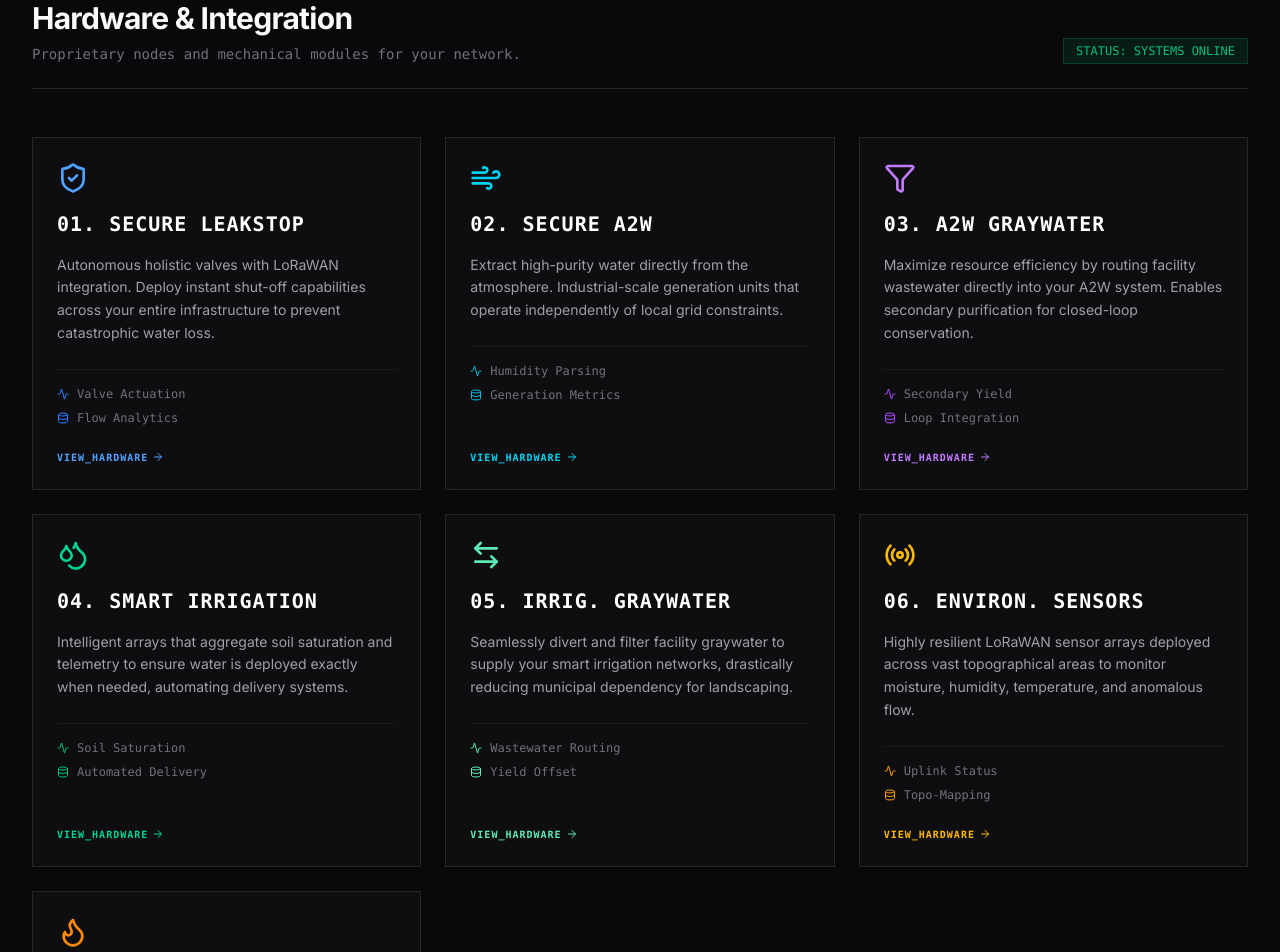
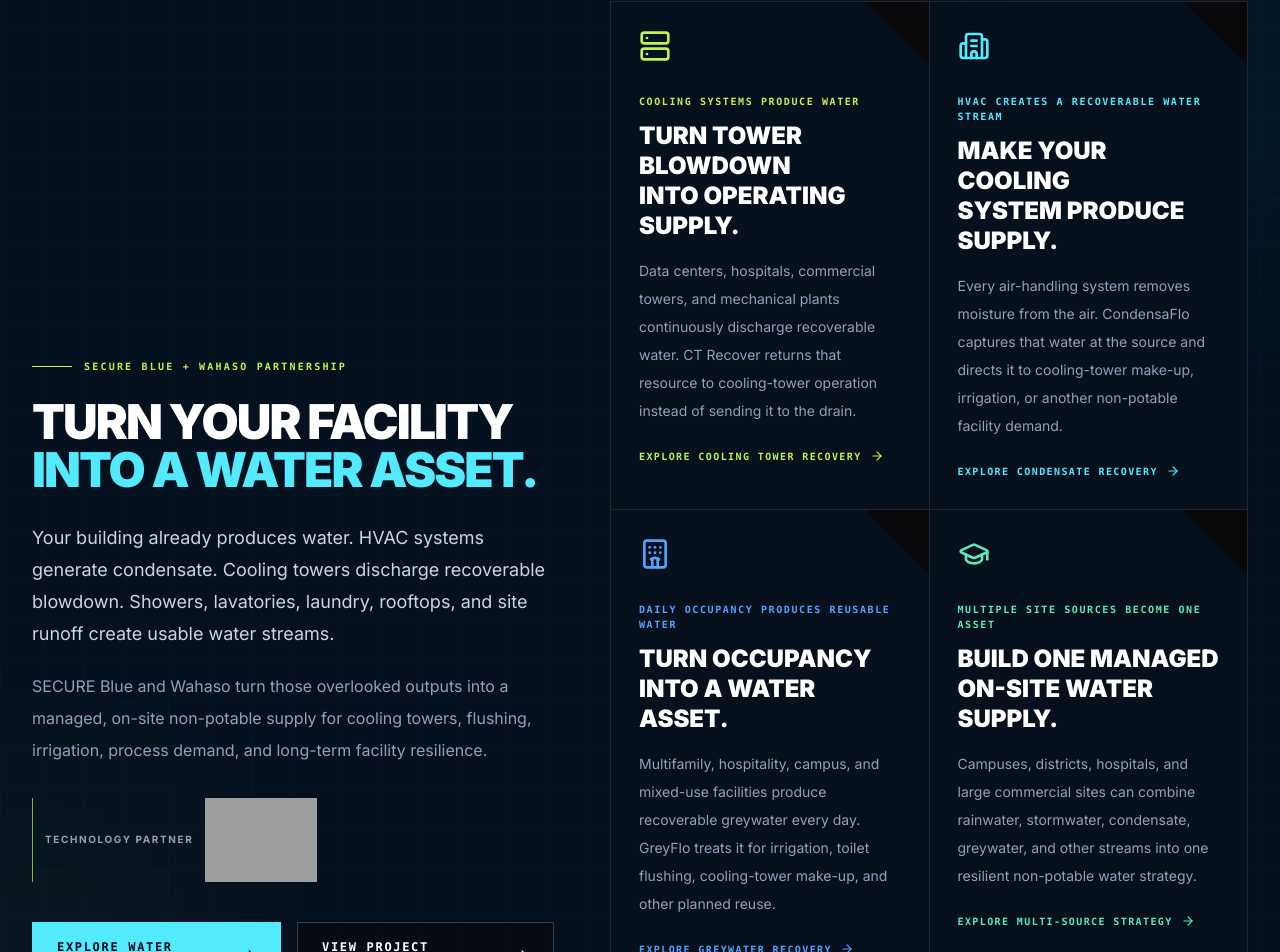
Before and after one commit to securetoolcompany/secure-blue, a Next.js app in the folder secure-blue/: page / in a window 1280 px wide. Shown: the part 2631-3583 px from the top of the page. Built offline with nearby package versions, Linux system fonts and the light colour scheme; grey boxes are pictures that could not be loaded.

Commit message:
homepage additions

```diff
--- a/secure-blue/app/page.tsx
+++ b/secure-blue/app/page.tsx
@@ -5,9 +5,10 @@
   Droplets, ShieldCheck, Wind, Activity, ArrowRight, Terminal,
   Database, Network, Cpu, Globe, BarChart3, Crosshair, Zap, Lock, LineChart,
   Filter, ArrowLeftRight, Radio, Gauge, Battery, Power, Wrench, Flag, Tractor,
-  Building2, Landmark, Mountain, MapPin, Flame, Mail
+  Building2, Landmark, Mountain, MapPin, Flame, Mail, Server, Hotel, GraduationCap
 } from 'lucide-react';
 import Link from 'next/link';
+import WahasoPartnerMark from "@/components/water-recovery/WahasoPartnerMark";
 
 export default function SecureBlueCommandCenter() {
   return (
@@ -292,6 +293,185 @@
               </div>
             </Link>
 
+          </div>
+        </div>
+      </section>
+
+      {/* COMMERCIAL WATER RECOVERY / WAHASO PARTNERSHIP */}
+      <section className="relative overflow-hidden border-y border-zinc-800 bg-[#06111f] px-8 py-24">
+        <div className="pointer-events-none absolute inset-0 opacity-30">
+          <div className="absolute inset-0 bg-[linear-gradient(rgba(34,211,238,0.08)_1px,transparent_1px),linear-gradient(90deg,rgba(34,211,238,0.08)_1px,transparent_1px)] bg-[size:42px_42px]" />
+          <div className="absolute -right-20 top-0 h-80 w-80 bg-cyan-400/15 blur-[120px]" />
+          <div className="absolute -left-24 bottom-0 h-72 w-72 bg-lime-300/10 blur-[120px]" />
+        </div>
+
+        <div className="relative mx-auto max-w-7xl">
+          <div className="grid gap-14 lg:grid-cols-[0.9fr_1.1fr] lg:items-end">
+            <div>
+              <div className="flex items-center gap-3">
+                <span className="h-px w-10 bg-lime-300" />
+                <p className="font-mono text-[10px] font-bold tracking-[0.22em] text-lime-300">
+                  SECURE BLUE + WAHASO PARTNERSHIP
+                </p>
+              </div>
+
+              <h2 className="mt-6 text-4xl font-black uppercase leading-none tracking-[-0.04em] text-white sm:text-5xl">
+                Turn Your Facility
+                <span className="block text-cyan-300">Into a Water Asset.</span>
+              </h2>
+
+              <p className="mt-7 max-w-xl text-lg leading-8 text-slate-300">
+                Your building already produces water. HVAC systems generate condensate.
+                Cooling towers discharge recoverable blowdown. Showers, lavatories,
+                laundry, rooftops, and site runoff create usable water streams.
+              </p>
+
+              <p className="mt-5 max-w-xl text-base leading-8 text-slate-400">
+                SECURE Blue and Wahaso turn those overlooked outputs into a managed,
+                on-site non-potable supply for cooling towers, flushing, irrigation,
+                process demand, and long-term facility resilience.
+              </p>
+
+              <div className="mt-8">
+                <WahasoPartnerMark />
+              </div>
+
+              <div className="mt-10 flex flex-col gap-4 sm:flex-row">
+                <Link
+                  href="/water-recovery"
+                  className="inline-flex items-center justify-center gap-3 border border-cyan-300 bg-cyan-300 px-6 py-4 font-mono text-xs font-black uppercase tracking-[0.14em] text-slate-950 transition hover:bg-white"
+                >
+                  Explore Water Recovery
+                  <ArrowRight className="h-4 w-4" />
+                </Link>
+
+                <Link
+                  href="/water-recovery/projects"
+                  className="inline-flex items-center justify-center gap-3 border border-zinc-700 bg-zinc-950/50 px-6 py-4 font-mono text-xs font-black uppercase tracking-[0.14em] text-white transition hover:border-lime-300 hover:bg-lime-300/10"
+                >
+                  View Project Experience
+                  <ArrowRight className="h-4 w-4" />
+                </Link>
+              </div>
+            </div>
+
+            <div className="grid gap-px border border-zinc-800 bg-zinc-800 sm:grid-cols-2">
+              <Link
+                href="/water-recovery/cooling-tower-recovery"
+                className="group relative min-h-[270px] overflow-hidden bg-[#07101d] p-7 transition hover:bg-[#0a1727]"
+              >
+                <div className="absolute right-0 top-0 h-16 w-16 border-b border-l border-zinc-800 bg-zinc-950 [clip-path:polygon(100%_0,100%_100%,0_0)]" />
+
+                <Server className="h-8 w-8 text-lime-300 transition duration-300 group-hover:scale-110" />
+
+                <p className="mt-8 font-mono text-[10px] font-bold tracking-[0.16em] text-lime-300">
+                  COOLING SYSTEMS PRODUCE WATER
+                </p>
+
+                <h3 className="mt-3 text-2xl font-black uppercase leading-tight text-white">
+                  Turn Tower Blowdown
+                  <span className="block">Into Operating Supply.</span>
+                </h3>
+
+                <p className="mt-4 text-sm leading-7 text-slate-400">
+                  Data centers, hospitals, commercial towers, and mechanical plants
+                  continuously discharge recoverable water. CT Recover returns that
+                  resource to cooling-tower operation instead of sending it to the drain.
+                </p>
+
+                <span className="mt-6 inline-flex items-center gap-2 font-mono text-[10px] font-bold tracking-[0.14em] text-lime-300">
+                  EXPLORE COOLING TOWER RECOVERY
+                  <ArrowRight className="h-3.5 w-3.5 transition group-hover:translate-x-1" />
+                </span>
+              </Link>
+
+              <Link
+                href="/water-recovery/condensate"
+                className="group relative min-h-[270px] overflow-hidden bg-[#07101d] p-7 transition hover:bg-[#0a1727]"
+              >
+                <div className="absolute right-0 top-0 h-16 w-16 border-b border-l border-zinc-800 bg-zinc-950 [clip-path:polygon(100%_0,100%_100%,0_0)]" />
+
+                <Building2 className="h-8 w-8 text-cyan-300 transition duration-300 group-hover:scale-110" />
+
+                <p className="mt-8 font-mono text-[10px] font-bold tracking-[0.16em] text-cyan-300">
+                  HVAC CREATES A RECOVERABLE WATER STREAM
+                </p>
+
+                <h3 className="mt-3 text-2xl font-black uppercase leading-tight text-white">
+                  Make Your Cooling
+                  <span className="block">System Produce Supply.</span>
+                </h3>
+
+                <p className="mt-4 text-sm leading-7 text-slate-400">
+                  Every air-handling system removes moisture from the air. CondensaFlo
+                  captures that water at the source and directs it to cooling-tower
+                  make-up, irrigation, or another non-potable facility demand.
+                </p>
+
+                <span className="mt-6 inline-flex items-center gap-2 font-mono text-[10px] font-bold tracking-[0.14em] text-cyan-300">
+                  EXPLORE CONDENSATE RECOVERY
+                  <ArrowRight className="h-3.5 w-3.5 transition group-hover:translate-x-1" />
+                </span>
+              </Link>
+
+              <Link
+                href="/water-recovery/greywater"
+                className="group relative min-h-[270px] overflow-hidden bg-[#07101d] p-7 transition hover:bg-[#0a1727]"
+              >
+                <div className="absolute right-0 top-0 h-16 w-16 border-b border-l border-zinc-800 bg-zinc-950 [clip-path:polygon(100%_0,100%_100%,0_0)]" />
+
+                <Hotel className="h-8 w-8 text-blue-400 transition duration-300 group-hover:scale-110" />
+
+                <p className="mt-8 font-mono text-[10px] font-bold tracking-[0.16em] text-blue-400">
+                  DAILY OCCUPANCY PRODUCES REUSABLE WATER
+                </p>
+
+                <h3 className="mt-3 text-2xl font-black uppercase leading-tight text-white">
+                  Turn Occupancy
+                  <span className="block">Into a Water Asset.</span>
+                </h3>
+
+                <p className="mt-4 text-sm leading-7 text-slate-400">
+                  Multifamily, hospitality, campus, and mixed-use facilities produce
+                  recoverable greywater every day. GreyFlo treats it for irrigation,
+                  toilet flushing, cooling-tower make-up, and other planned reuse.
+                </p>
+
+                <span className="mt-6 inline-flex items-center gap-2 font-mono text-[10px] font-bold tracking-[0.14em] text-blue-400">
+                  EXPLORE GREYWATER RECOVERY
+                  <ArrowRight className="h-3.5 w-3.5 transition group-hover:translate-x-1" />
+                </span>
+              </Link>
+
+              <Link
+                href="/water-recovery/multi-source"
+                className="group relative min-h-[270px] overflow-hidden bg-[#07101d] p-7 transition hover:bg-[#0a1727]"
+              >
+                <div className="absolute right-0 top-0 h-16 w-16 border-b border-l border-zinc-800 bg-zinc-950 [clip-path:polygon(100%_0,100%_100%,0_0)]" />
+
+                <GraduationCap className="h-8 w-8 text-emerald-300 transition duration-300 group-hover:scale-110" />
+
+                <p className="mt-8 font-mono text-[10px] font-bold tracking-[0.16em] text-emerald-300">
+                  MULTIPLE SITE SOURCES BECOME ONE ASSET
+                </p>
+
+                <h3 className="mt-3 text-2xl font-black uppercase leading-tight text-white">
+                  Build One Managed
+                  <span className="block">On-Site Water Supply.</span>
+                </h3>
+
+                <p className="mt-4 text-sm leading-7 text-slate-400">
+                  Campuses, districts, hospitals, and large commercial sites can combine
+                  rainwater, stormwater, condensate, greywater, and other streams into one
+                  resilient non-potable water strategy.
+                </p>
+
+                <span className="mt-6 inline-flex items-center gap-2 font-mono text-[10px] font-bold tracking-[0.14em] text-emerald-300">
+                  EXPLORE MULTI-SOURCE STRATEGY
+                  <ArrowRight className="h-3.5 w-3.5 transition group-hover:translate-x-1" />
+                </span>
+              </Link>
+            </div>
           </div>
         </div>
       </section>
```
